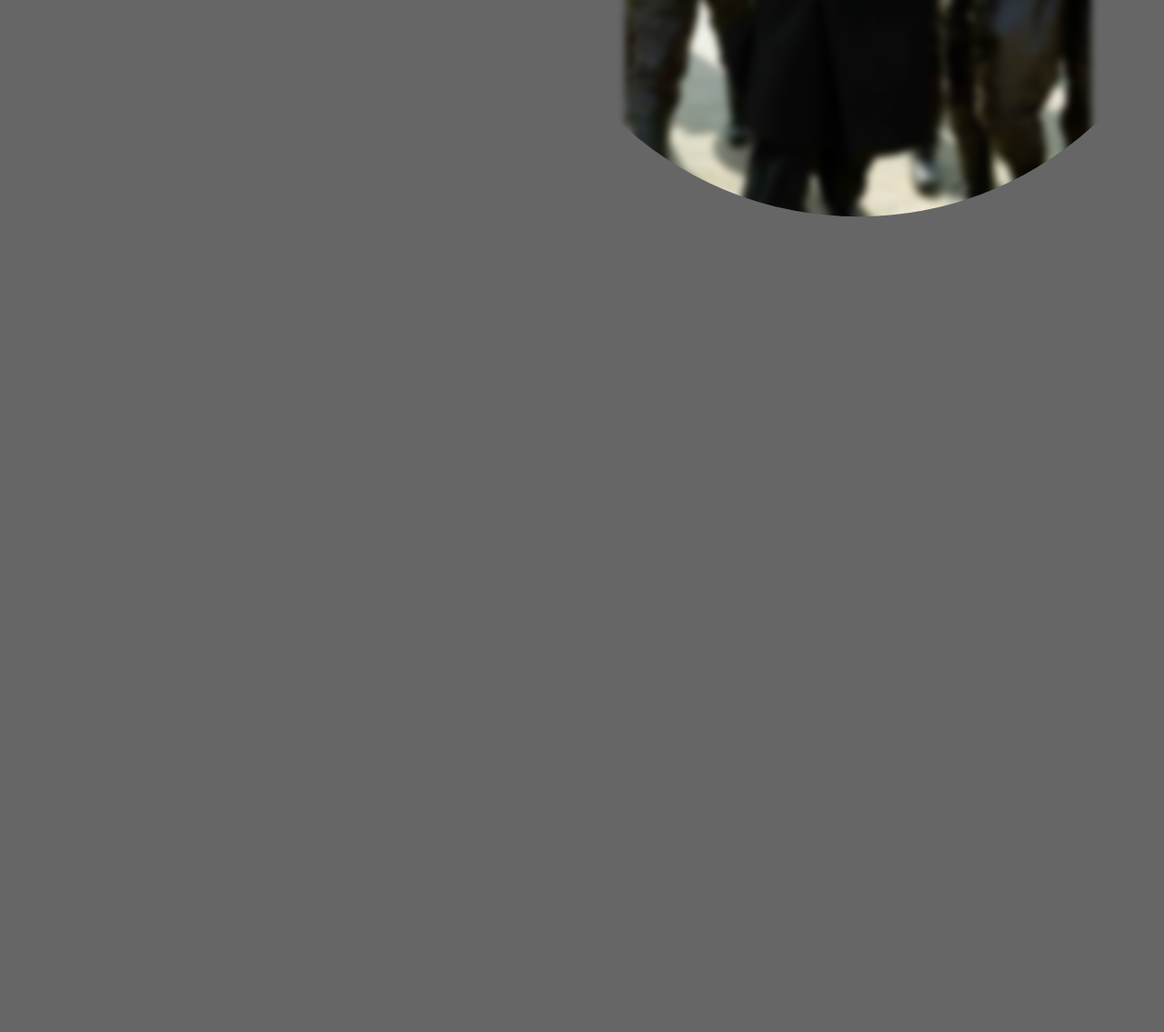
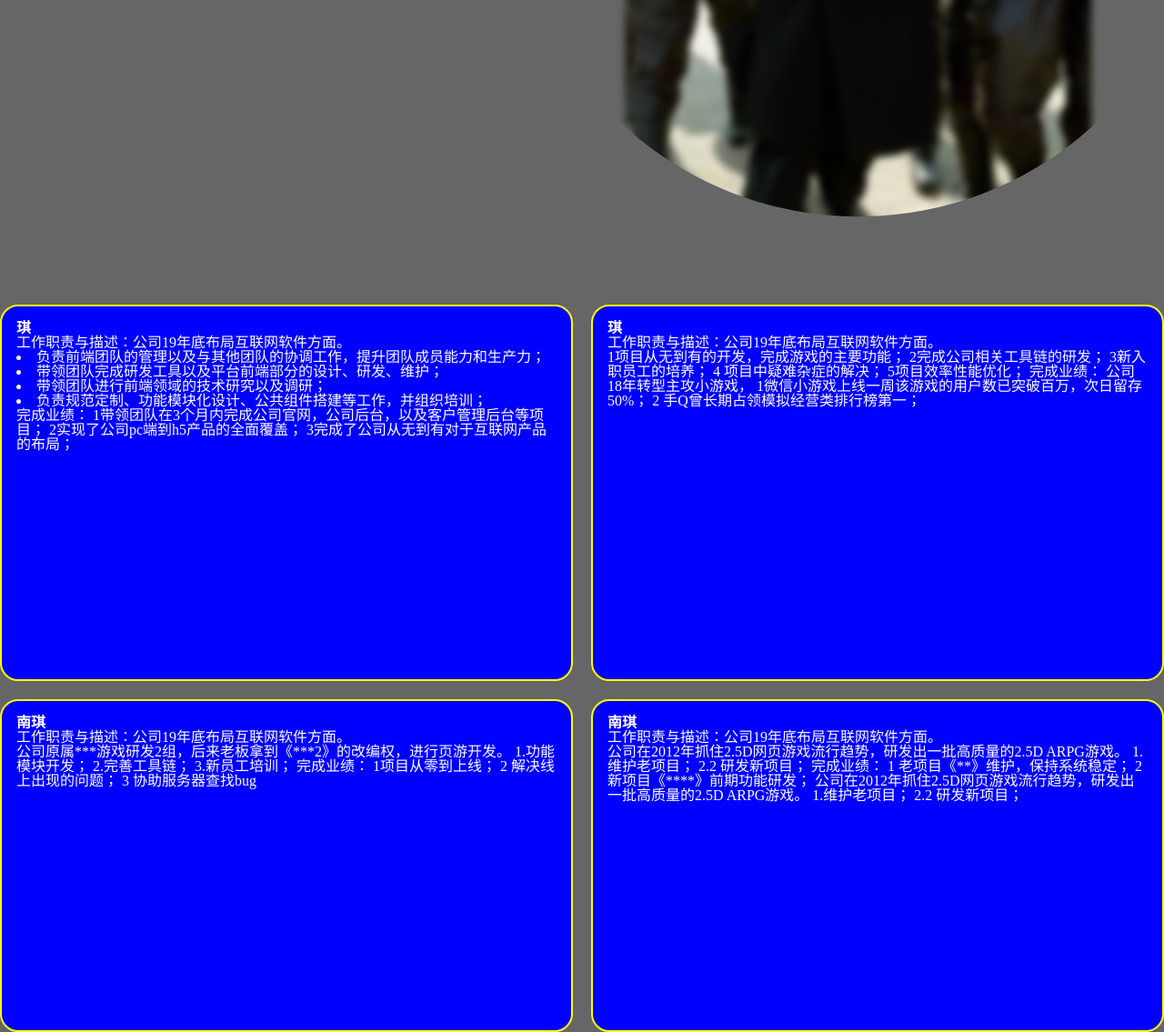
Before and after one commit to wyy5552/mywebsite, a website built with webpack: page public/index.html in a window 1280 px wide. Shown: the part 625-1760 px from the top of the page at 91% size. Before the commit the page ends 960 px from the top, so only its background shows below. Built offline with nearby package versions, Linux system fonts and the light colour scheme; a small style sheet from the web is missing.

Commit message:
语义化标签;网格系统grid;normal.css ,reset.css;

```diff
--- a/public/index.html
+++ b/public/index.html
@@ -83,8 +83,71 @@
         </div>
         <img src="../src/asset/my-face.JPG">
     </div>
-    <div>
+    <div class="company">
+            <section>
+                <h2>琪</h2>
+                <span>工作职责与描述：公司19年底布局互联网软件方面。</span>
+                <p>
+                    <li>负责前端团队的管理以及与其他团队的协调工作，提升团队成员能力和生产力；</li>
 
+                    <li>带领团队完成研发工具以及平台前端部分的设计、研发、维护；</li>
+<li>带领团队进行前端领域的技术研究以及调研；</li>
+<li>负责规范定制、功能模块化设计、公共组件搭建等工作，并组织培训；</li>
+
+完成业绩：
+1带领团队在3个月内完成公司官网，公司后台，以及客户管理后台等项目；
+2实现了公司pc端到h5产品的全面覆盖；
+3完成了公司从无到有对于互联网产品的布局；
+                </p>
+            </section>
+            <section>
+                <h2>琪</h2>
+                <span>工作职责与描述：公司19年底布局互联网软件方面。</span>
+                <p>
+                    1项目从无到有的开发，完成游戏的主要功能；
+2完成公司相关工具链的研发；
+3新入职员工的培养；
+4 项目中疑难杂症的解决；
+5项目效率性能优化；
+
+完成业绩：
+公司18年转型主攻小游戏，
+1微信小游戏上线一周该游戏的用户数已突破百万，次日留存50%；
+2 手Q曾长期占领模拟经营类排行榜第一；
+                </p>
+            </section>
+            <section>
+                <h2>南琪</h2>
+                <span>工作职责与描述：公司19年底布局互联网软件方面。</span>
+                <p>
+                    公司原属***游戏研发2组，后来老板拿到《***2》的改编权，进行页游开发。
+1.功能模块开发；
+2.完善工具链；
+3.新员工培训；
+
+完成业绩：
+1项目从零到上线；
+2 解决线上出现的问题；
+3 协助服务器查找bug
+                </p>
+            </section>
+            <section>
+                <h2>南琪</h2>
+                <span>工作职责与描述：公司19年底布局互联网软件方面。</span>
+                <p>
+                    公司在2012年抓住2.5D网页游戏流行趋势，研发出一批高质量的2.5D ARPG游戏。
+1.维护老项目；
+2.2 研发新项目；
+
+完成业绩：
+1 老项目《**》维护，保持系统稳定；
+2 新项目《****》前期功能研发；
+公司在2012年抓住2.5D网页游戏流行趋势，研发出一批高质量的2.5D ARPG游戏。
+1.维护老项目；
+2.2 研发新项目；
+
+                </p>
+            </section>
     </div>
     <div>
 
--- /dev/null
+++ b/src/asset/company.scss
@@ -0,0 +1,13 @@
+.company{
+    height: 100vh;
+    display: grid;
+    grid-template-columns: repeat(2, 1fr);
+    grid-gap: 20px;
+    section{
+        background-color: blue;
+        border:2px solid yellow;
+        border-radius: 20px;
+        padding: 1rem;
+    }
+
+}
--- /dev/null
+++ b/src/asset/home.scss
@@ -0,0 +1,35 @@
+
+.main-content-1{
+    margin: 5rem;
+    font-family:'winmantun230012172aee04c21f81';
+    display:flex;
+    justify-content: space-between;
+    .slogan-2{
+        font-size: 4rem;
+    }
+    .slogan-1{
+        font-size: 2rem;
+    }
+    img{
+        display: block;
+        top:0;
+        left: 0;
+        height: 100vh;
+        width: 40vw;
+        object-fit: cover;
+        clip-path:circle(50% at 50% 50%);
+        animation: imgani 3s infinite;
+        filter: blur(4px);
+    }
+    @keyframes imgani {
+        10%{
+            clip-path:circle(10% at 50% 50%);
+        }
+        50%{
+            clip-path:circle(50% at 50% 50%);
+        }
+        90%{
+            clip-path:circle(60% at 50% 50%);
+        }
+    }
+}
--- a/src/asset/main.scss
+++ b/src/asset/main.scss
@@ -1,52 +1,17 @@
-@font-face {
-    font-family:'winmantun230012172aee04c21f81';
-}
+
+@import './normalize.css';
+@import './reset.css';
+@import './head.scss';
+@import './company.scss';
+@import './home.scss';
+
+
+
 body{
     background-color: #666666;
     color:white;
 
 }
-div{
-    margin:0;
+html{
+    font-size: 16px;
 }
-body ,nav{
-    margin:0;
-    padding:0;
-}
-
-@import './head.scss';
-
-.main-content-1{
-    margin: 5rem;
-    font-family:'winmantun230012172aee04c21f81';
-    display:flex;
-    justify-content: space-between;
-    .slogan-2{
-        font-size: 4rem;
-    }
-    .slogan-1{
-        font-size: 2rem;
-    }
-    img{
-        display: block;
-        top:0;
-        left: 0;
-        height: 100vh;
-        width: 40vw;
-        object-fit: cover;
-        clip-path:circle(50% at 50% 50%);
-        animation: imgani 3s infinite;
-        filter: blur(4px);
-    }
-    @keyframes imgani {
-        10%{
-            clip-path:circle(10% at 50% 50%);
-        }
-        50%{
-            clip-path:circle(50% at 50% 50%);
-        }
-        90%{
-            clip-path:circle(60% at 50% 50%);
-        }
-    }
-}
--- /dev/null
+++ b/src/asset/reset.css
@@ -0,0 +1,50 @@
+html, body, div, span, applet, object, iframe,
+h1, h2, h3, h4, h5, h6, p, blockquote, pre,
+a, abbr, acronym, address, big, cite, code,
+del, dfn, em, font, img, ins, kbd, q, s, samp,
+small, strike, strong, sub, sup, tt, var,
+b, u, i, center,
+dl, dt, dd, ol, ul, li,
+fieldset, form, label, legend,
+table, caption, tbody, tfoot, thead, tr, th, td {
+	margin: 0;
+	padding: 0;
+	border: 0;
+	outline: 0;
+	font-size: 100%;
+	vertical-align: baseline;
+	background: transparent;
+}
+body {
+	line-height: 1;
+}
+ol, ul {
+	list-style: none;
+}
+blockquote, q {
+	quotes: none;
+}
+blockquote:before, blockquote:after,
+q:before, q:after {
+	content: '';
+	content: none;
+}
+
+/* remember to define focus styles! */
+:focus {
+	outline: 0;
+}
+
+/* remember to highlight inserts somehow! */
+ins {
+	text-decoration: none;
+}
+del {
+	text-decoration: line-through;
+}
+
+/* tables still need 'cellspacing="0"' in the markup */
+table {
+	border-collapse: collapse;
+	border-spacing: 0;
+}
```
Also changed, not shown: public/test.html (added, +47 -0 lines), src/asset/normalize.css (added).
